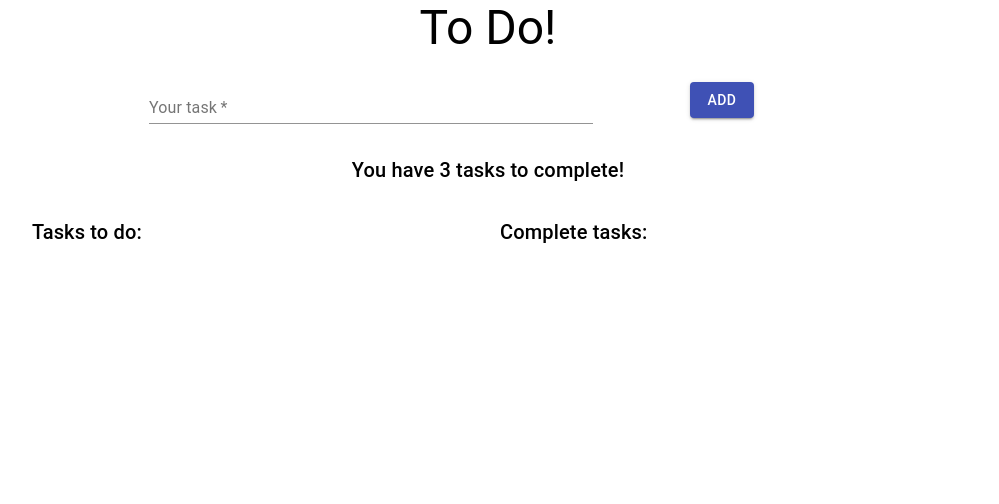
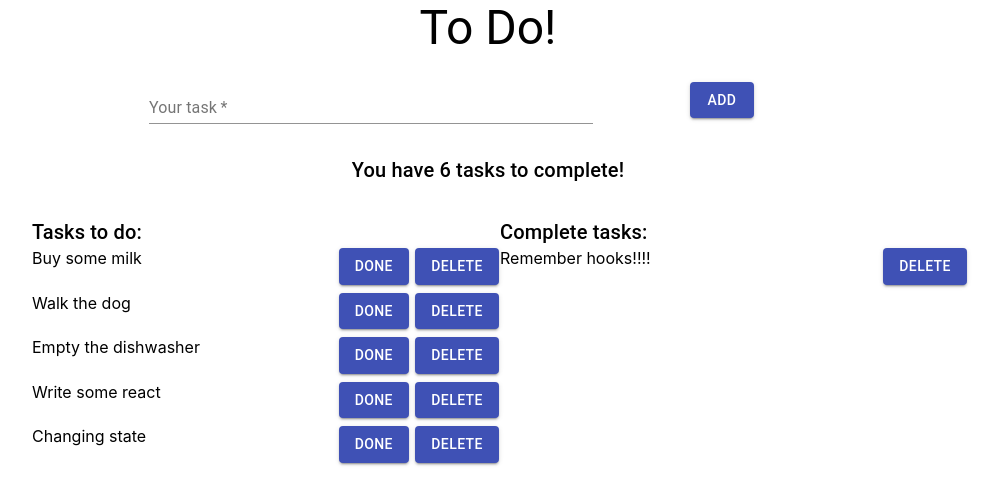
Before and after one commit to techreturners/todo-app-frontend, a React (Create React App) app: page / in a window 1280 px wide. Shown: the top 504 px of the page, without its empty margins (152-1151 px from the left). Built offline with nearby package versions, Linux system fonts and the light colour scheme.

Commit message:
Introduction of state and props in our todo application

```diff
--- a/src/App.js
+++ b/src/App.js
@@ -1,4 +1,4 @@
-import React from 'react';
+import React, { useState } from 'react';
 import Container from '@material-ui/core/Container';
 import Header from './components/Header';
 import TaskInput from './components/TaskInput';
@@ -6,12 +6,23 @@ import TaskCounter from './components/TaskCounter';
 import TaskListing from './components/TaskListing';
 
 function App() {
+
+  const [tasks, setTasks] = useState([
+    { taskDescription: "Buy some milk", completed: false },
+    { taskDescription: "Walk the dog", completed: false},
+    { taskDescription: "Empty the dishwasher", completed: false},
+    { taskDescription: "Write some react", completed: false},
+    { taskDescription: "Remember hooks!!!!", completed: true},
+    { taskDescription: "Changing state", completed: false}
+  ]);
+
+
   return (
     <Container maxWidth="md">
       <Header />
       <TaskInput />
-      <TaskCounter />
-      <TaskListing />
+      <TaskCounter tasksOutstanding={tasks.length} />
+      <TaskListing taskData={tasks} />
     </Container>
   );
 }
--- a/src/components/Task.js
+++ b/src/components/Task.js
@@ -0,0 +1,29 @@
+import React from 'react';
+import Grid from '@material-ui/core/Grid';
+import Button from '@material-ui/core/Button';
+
+function Task({task}) {
+
+
+    return (
+        <Grid container spacing={2}>
+            <Grid item xs={12} md={8}>
+                {task.taskDescription}
+            </Grid>
+            <Grid item xs={12} md={2}>
+                {!task.completed &&
+                    <Button variant="contained" color="primary" >
+                        DONE
+                    </Button>
+                }
+            </Grid>
+            <Grid item xs={12} md={2}>
+                <Button variant="contained" color="primary" >
+                    DELETE
+                </Button>
+            </Grid>
+        </Grid>
+    );
+}
+
+export default Task;
--- a/src/components/TaskCounter.js
+++ b/src/components/TaskCounter.js
@@ -9,12 +9,12 @@ const useStyles = makeStyles(() => ({
     },
 }));
 
-function TaskCounter() {
+function TaskCounter({tasksOutstanding}) {
     const classes = useStyles();
     return (
         <div className={classes.taskCounter}>
             <Typography  variant="h6" gutterBottom>
-                You have 3 tasks to complete!
+                You have {tasksOutstanding} tasks to complete!
             </Typography>
         </div>
     );
--- a/src/components/TaskListing.js
+++ b/src/components/TaskListing.js
@@ -1,16 +1,26 @@
 import React from 'react';
 import Typography from '@material-ui/core/Typography';
 import Grid from '@material-ui/core/Grid';
+import Task from './Task';
 
-function TaskListing() {
+function TaskListing({taskData}) {
+
+    const incompleteTasks = taskData.filter((task) => task.completed === false);
+    const completedTasks = taskData.filter((task) => task.completed === true);
 
     return (
         <Grid container spacing={3}>
             <Grid item xs={12} md={6}>
                 <Typography variant="h6">Tasks to do:</Typography>
+                {incompleteTasks.map((task) =>
+                    <Task task={task} />
+                )}
             </Grid>
             <Grid item xs={12} md={6}>
                 <Typography variant="h6">Complete tasks:</Typography>
+                {completedTasks.map((task) =>
+                        <Task task={task} />
+                )}
             </Grid>
         </Grid>
     );
```
